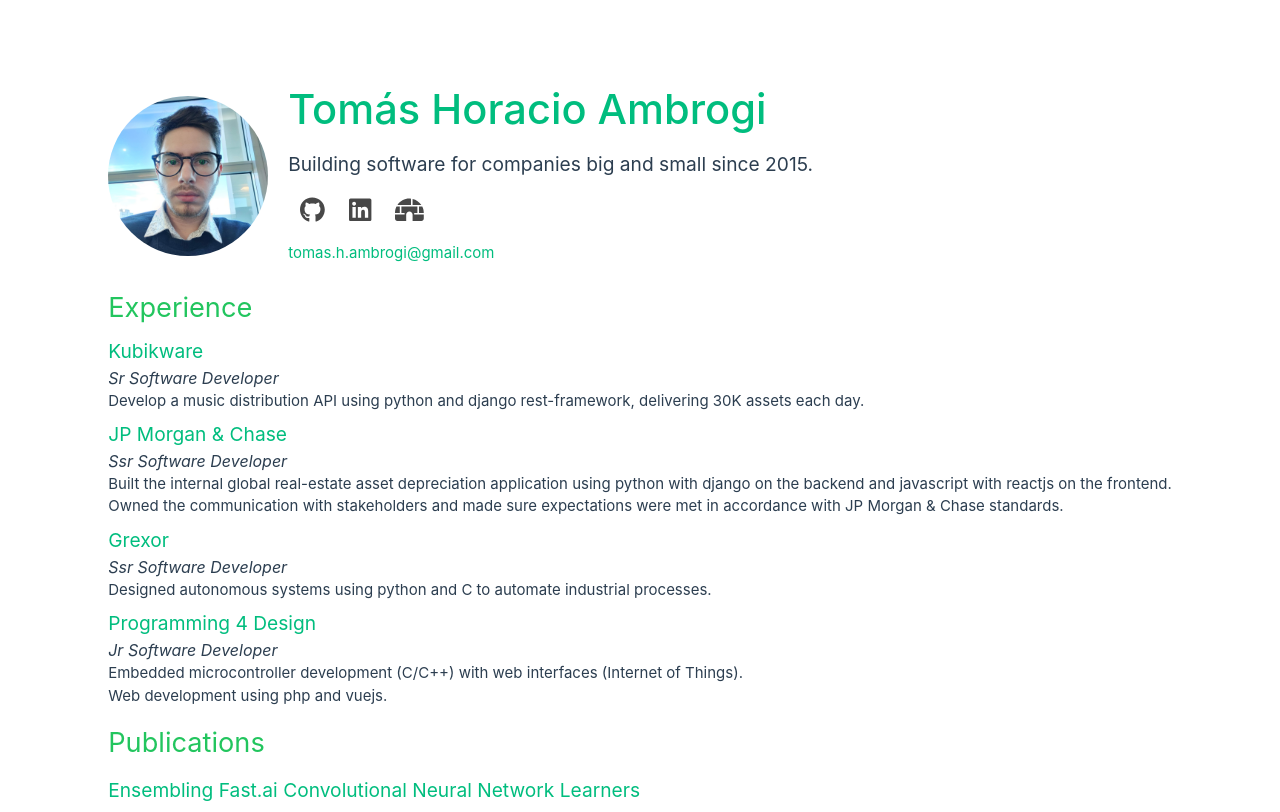
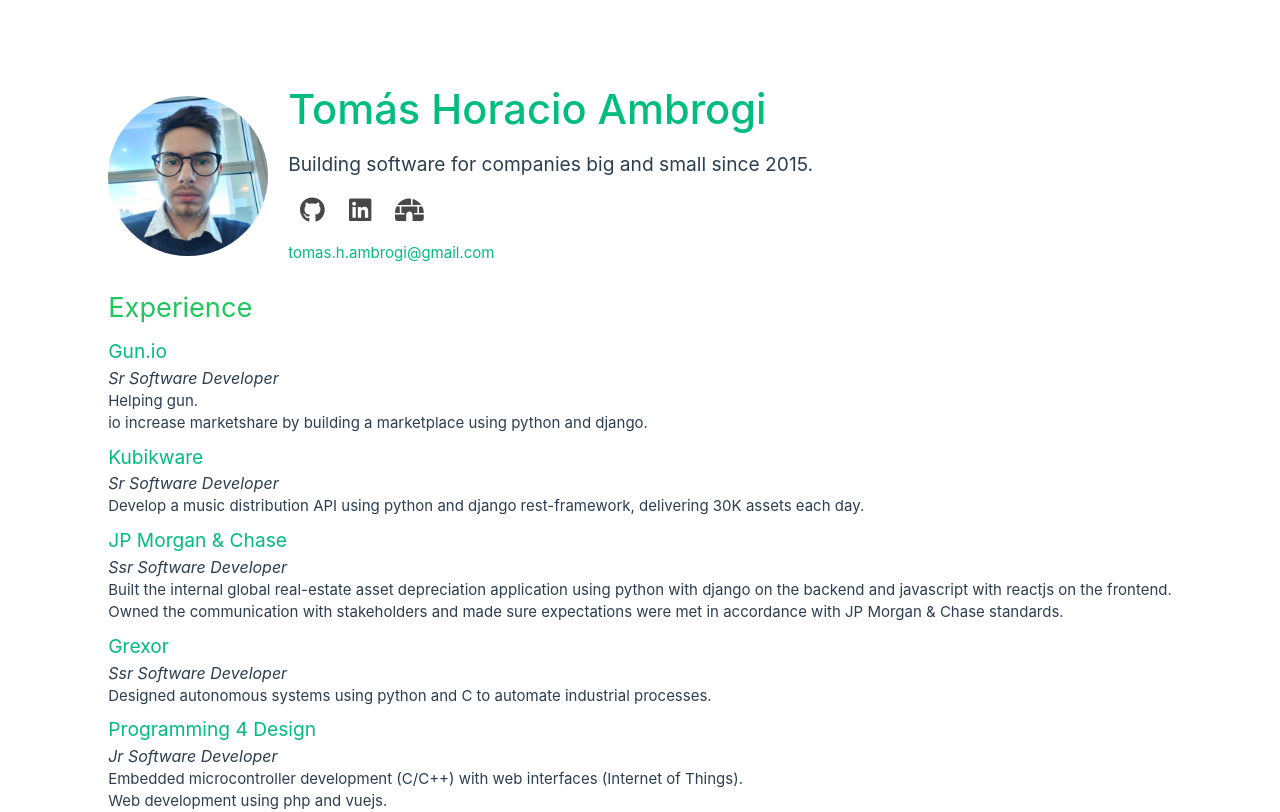
Before and after one commit to tomiambro/resume, a Vue app: page / in a window 1280 px wide. Shown: the top 812 px of the page. Built offline with nearby package versions, Linux system fonts and the light colour scheme.

Commit message:
Adding gun.io to experiences

```diff
--- a/src/components/experience/Experience.vue
+++ b/src/components/experience/Experience.vue
@@ -3,6 +3,12 @@
 import { Experience } from './experience.js'
 
 const experiences = [
+    new Experience(
+        'Gun.io',
+        'Sr Software Developer',
+        'Helping gun.io increase marketshare by building a marketplace using python and django.',
+        'https://www.gun.io'
+    ),
     new Experience(
         'Kubikware',
         'Sr Software Developer',
```
